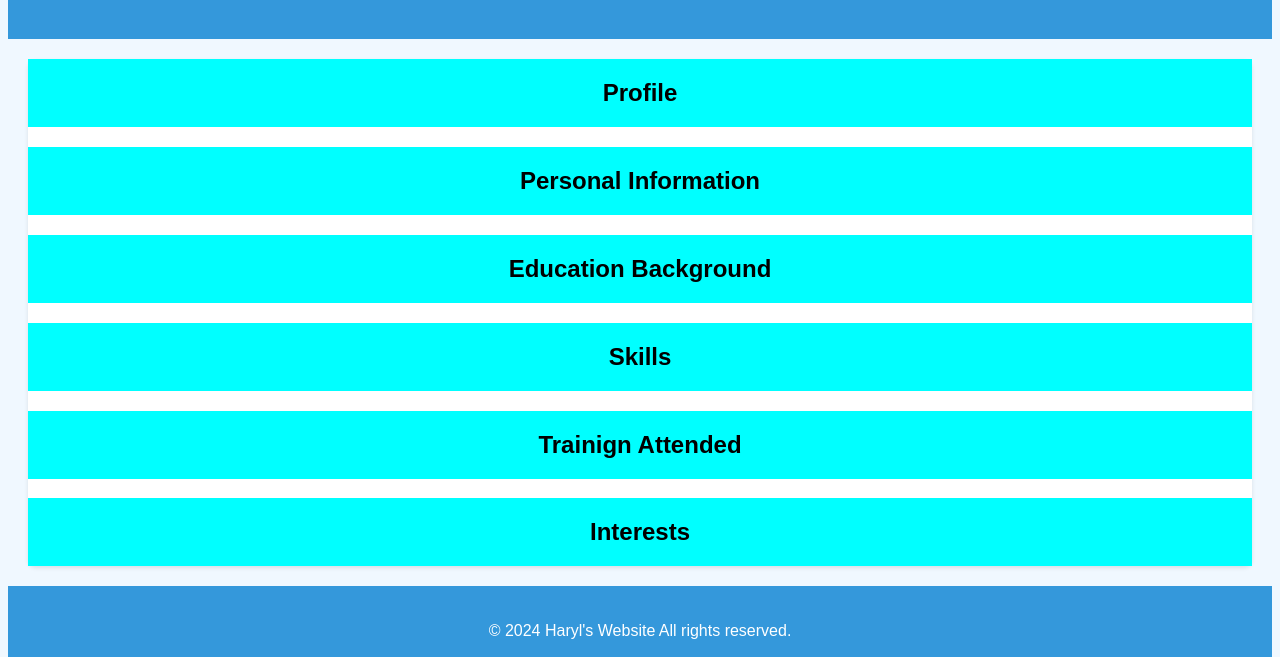
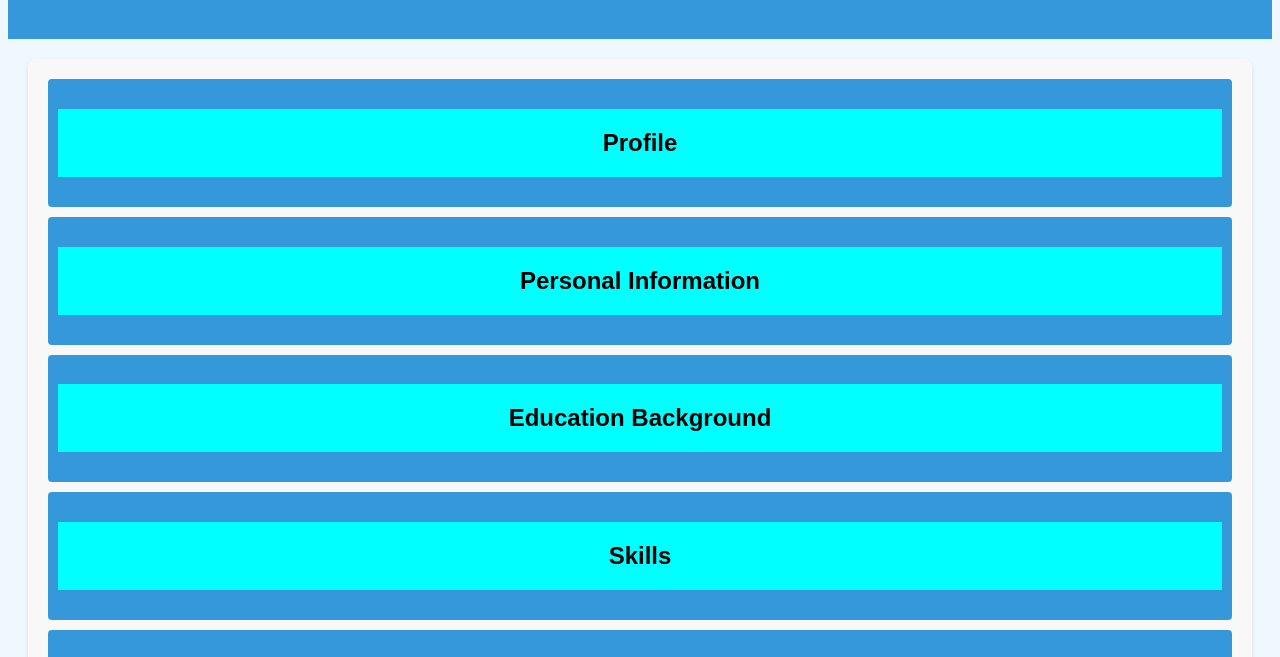
Before and after one commit to Lyrah07/221331926-WebApp, a plain HTML site: page Resume/Resume.html in a window 1280 px wide. Shown: the part 89-746 px from the top of the page. Drawn offline with Linux system fonts and the light colour scheme.

Commit message:
modified css for the main page that had headings

```diff
--- a/Resume/style.css
+++ b/Resume/style.css
@@ -11,10 +11,12 @@ header {
     text-align: center;
 }
 
-a {
-    text-decoration: none;
-    font-weight: bold;
-    transition: background-color 0.3 ease;
+section {
+    margin: 20px;
+    background-color: #f8f8f8;
+    border-radius: 8px;
+    box-shadow: 0 2px 4px rgba(0, 0, 0, 0.1);
+    padding: 20px;
 }
 
 h2 {
@@ -24,16 +26,32 @@ h2 {
     text-align: center;
 }
 
+a {
+    text-decoration: none;
+    font-weight: bold;
+    transition: color 0.3s ease;
+}
+
+section a {
+    display: block;
+    margin-bottom: 10px;
+    padding: 10px;
+    background-color: #3498db;
+    color: #fff;
+    text-align: center;
+    border-radius: 4px;
+    transition: background-color 0.3 ease;
+}
+
+section a:hover {
+    background-color: #2980b9;
+}
+
+
+
 footer {
     background-color: #3498db;
     color: #fff;
     padding: 20px;
     text-align: center;
 }
-
-section {
-    margin: 20px;
-    background-color: #fff;
-    border-radius: 8px;
-    box-shadow: 0 2px 4px rgba(0, 0, 0, 0.1);
-}
```
